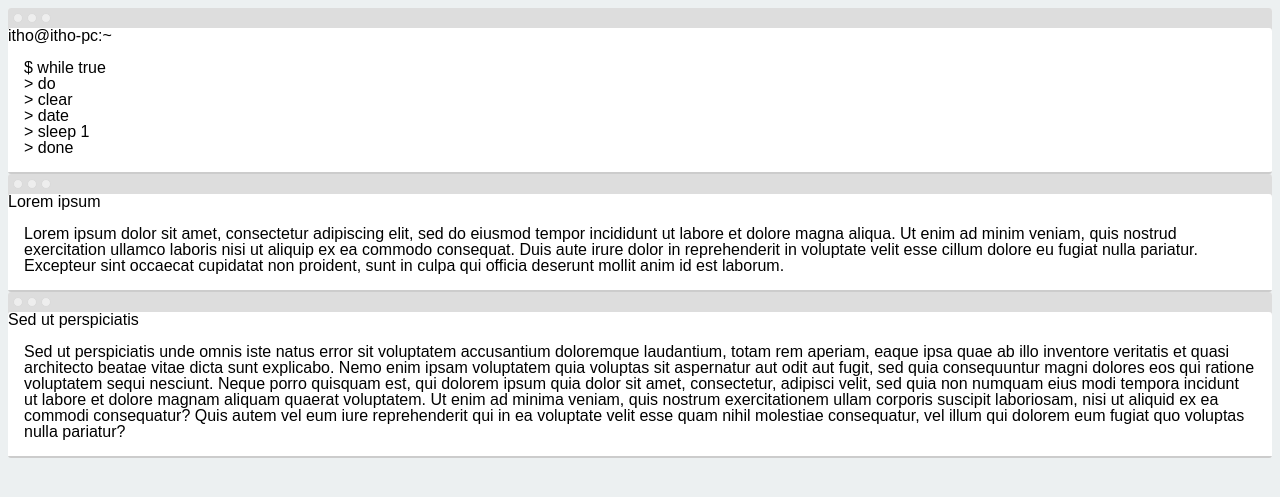
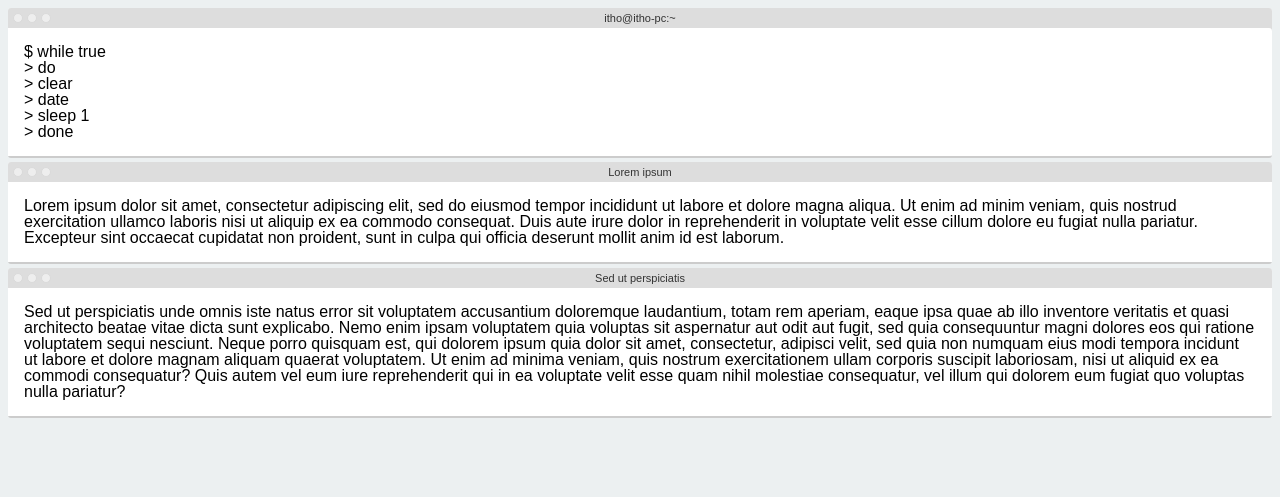
Before and after one commit to itho/itho.github.io, a Jekyll site: the page pens/windows/index.html, which Jekyll copies as it is, in a window 1280 px wide. Shown: the top 497 px of the page. Built offline with Jekyll 4.4.1, drawn with Linux system fonts in a browser that asks for light colours; nearby versions of some CDN libraries.

Commit message:
Update index.html

```diff
--- a/pens/windows/index.html
+++ b/pens/windows/index.html
@@ -48,6 +48,16 @@
     .frame:hover span:nth-child(1) {background-color: #ED594A;} /* close */
     .frame:hover span:nth-child(2) {background-color: #FDD800;} /* minimise */
     .frame:hover span:nth-child(3) {background-color: #5AC05A;} /* zoom */
+
+    .window .title {
+      width: 100%;
+      color: #333;
+      display: block;
+      font-size: 11px;
+      position: absolute;
+      top: 5px;
+      text-align: center;
+    }
 
     .window .content {
       transition: all .2s ease;
```
